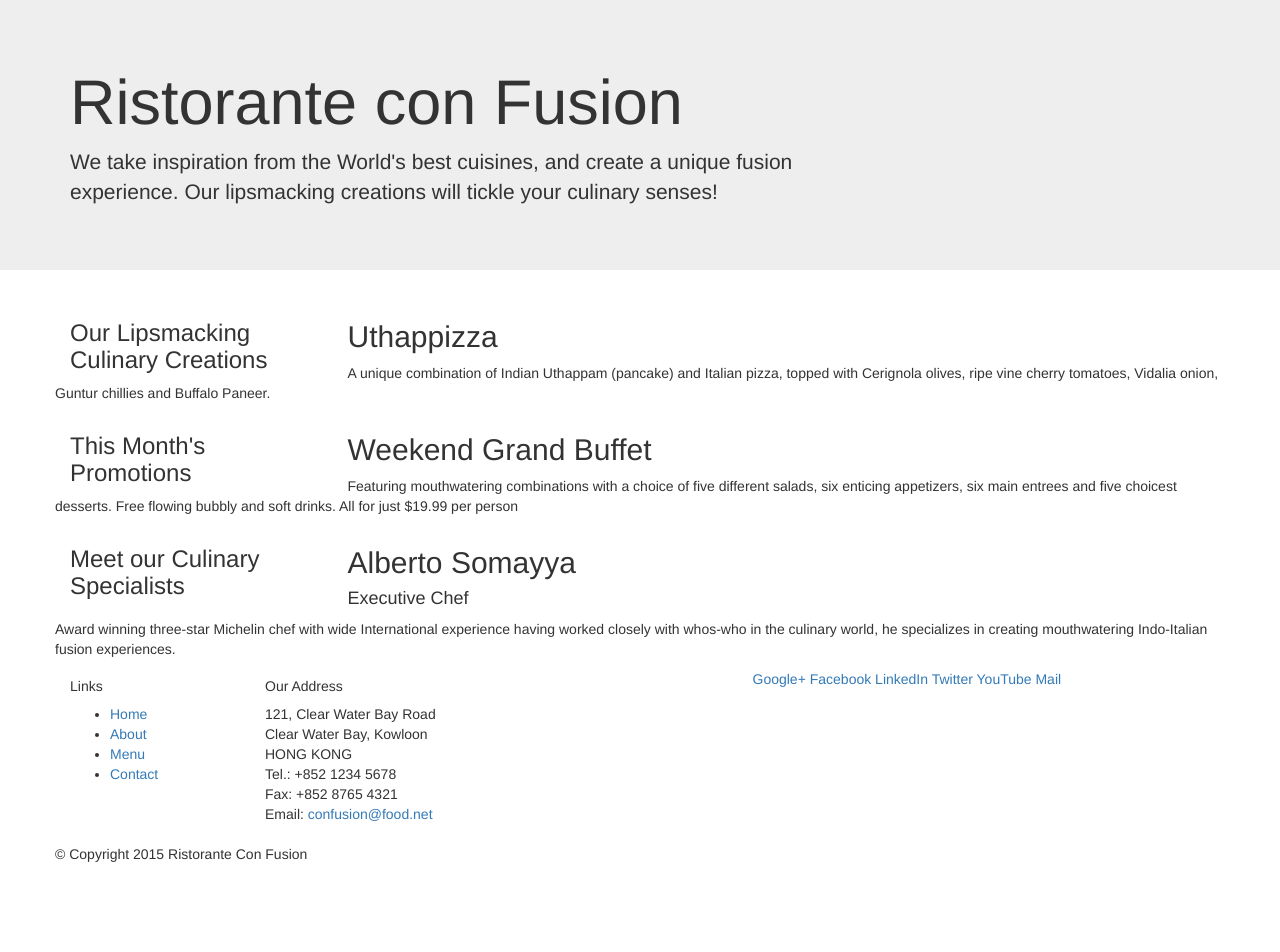
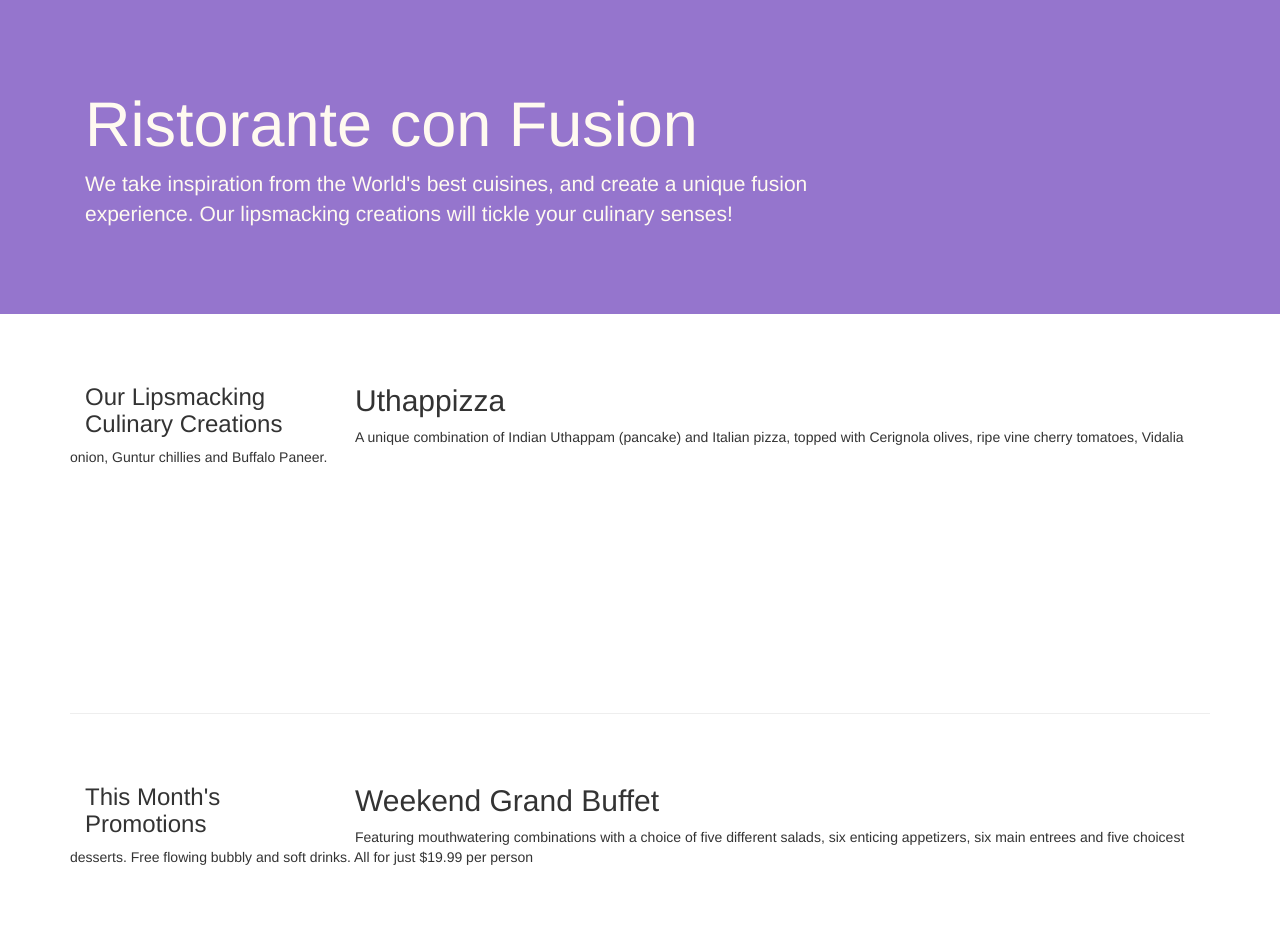
Before and after one commit to chhica/ConFusionCoursera, a plain HTML site: page index.html in a window 1280 px wide. Shown: the top 952 px of the page. Before the commit the page ends 874 px from the top, so only its background shows below. Drawn offline with nearby package versions, Linux system fonts and the light colour scheme.

Commit message:
More Bootstrap Grid

```diff
--- /dev/null
+++ b/css/styles.css
@@ -0,0 +1,27 @@
+.row-header{
+    margin:0px auto;
+    padding:0px;
+}
+.row-content {
+    margin:0px auto;
+    padding: 50px 0px 50px 0px;
+    border-bottom: 1px ridge;
+    min-height:400px;
+}
+.footer{
+    background-color: #D1C4E9;
+    margin:0px auto;
+    padding: 20px 0px 20px 0px;
+}
+
+.jumbotron {
+    padding:70px 30px 70px 30px;
+    margin:0px auto;
+    background: #9575CD ;
+    color:floralwhite;
+}
+address{
+    font-size:80%;
+    margin:0px;
+    color:#0f0f0f;
+}
--- a/index.html
+++ b/index.html
@@ -8,6 +8,7 @@
     <meta http-equiv="x-ua-compatible" content="ie=edge">
     <!-- Bootstrap CSS -->
     <link rel="stylesheet" href="node_modules/bootstrap/dist/css/bootstrap.min.css">
+    <link href="css/styles.css" rel="stylesheet">
     <title>Ristorante Con Fusion</title>
 </head>
 
@@ -15,7 +16,7 @@
 
     <header class="jumbotron">
         <div class="container">
-            <div class="row">
+            <div class="row row-header">
                 <div class="col-12 col-sm-8">
                     <h1>Ristorante con Fusion</h1>
                     <p>We take inspiration from the World's best cuisines, and create a unique fusion experience. Our lipsmacking creations will tickle your culinary senses!</p>
@@ -27,18 +28,19 @@
     </header>
 
     <div class="container">
-        <div class="row">
-            <div class="col-sm-4 push-sm-8 col-md-3 push-md-9">
+        <div class="row row-content align-items-center">
+            <!--<div class="col-sm-4 push-sm-8 col-md-3 push-md-9">-->
+            <div class="col-sm-4 col-md-3 flex-last">
                 <h3>Our Lipsmacking Culinary Creations</h3>
             </div>
-            <div class="col-sm pull-sm-4 col-md pull-md-3">
+            <div class="col-sm col-md flex-first">
                 <h2>Uthappizza</h2>
                 <p>A unique combination of Indian Uthappam (pancake) and Italian pizza, topped with Cerignola olives, ripe vine cherry tomatoes, Vidalia onion, Guntur chillies and Buffalo Paneer.</p>
             </div>
         </div>
 
 
-        <div class="row">
+        <div class="row row-content align-items-center">
             <div class="col-sm-4 col-md-3">
                 <h3>This Month's Promotions</h3>
             </div>
@@ -48,11 +50,11 @@
             </div>
         </div>
 
-        <div class="row">
-            <div class="col-sm-4 push-sm-8 col-md-3 push-md-9">
+        <div class="row row-content align-items-center">
+            <div class="col-sm-4 col-md-3 flex-last">
                 <h3>Meet our Culinary Specialists</h3>
             </div>
-            <div class="col-sm pull-sm-4 col-md pull-md-3">
+            <div class="col-sm col-md flex-first">
                 <h2>Alberto Somayya</h2>
                 <h4>Executive Chef</h4>
                 <p>Award winning three-star Michelin chef with wide International experience having worked closely with whos-who in the culinary world, he specializes in creating mouthwatering Indo-Italian fusion experiences. </p>
@@ -60,12 +62,12 @@
         </div>
     </div>
 
-    <footer class="container">
-        <div>
+    <footer class="footer">
+        <div class="container">
             <div class="row">
                 <div class="col-5 offset-1 col-sm-2">
                     <h5>Links</h5>
-                    <ul>
+                    <ul class="list-unstyled">
                         <li><a href="#">Home</a></li>
                         <li><a href="#">About</a></li>
                         <li><a href="#">Menu</a></li>
@@ -83,8 +85,8 @@
 		              Email: <a href="mailto:confusion@food.net">confusion@food.net</a>
 		           </address>
                 </div>
-                <div class="col col-sm-4">
-                    <div>
+                <div class="col col-sm-4 align-self-center">
+                    <div style="text-align:center">
                         <a href="http://google.com/+">Google+</a>
                         <a href="http://www.facebook.com/profile.php?id=">Facebook</a>
                         <a href="http://www.linkedin.com/in/">LinkedIn</a>
@@ -94,12 +96,12 @@
                     </div>
                 </div>
            </div>
-           <div class="row">
+           <div class="row justify-content-center">
                 <div class="col-auto">
                     <p>© Copyright 2015 Ristorante Con Fusion</p>
                 </div>
            </div>
-        </div>
+        </divclass="container">
     </footer>
 
     <!-- jQuery first, then Tether, then Bootstrap JS. -->
```
